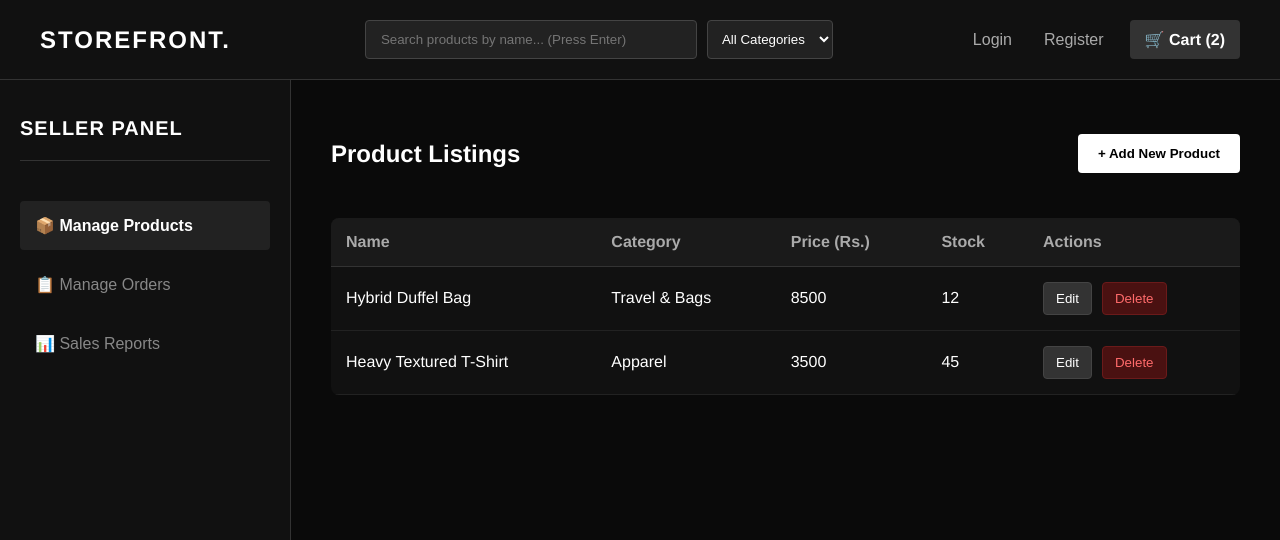
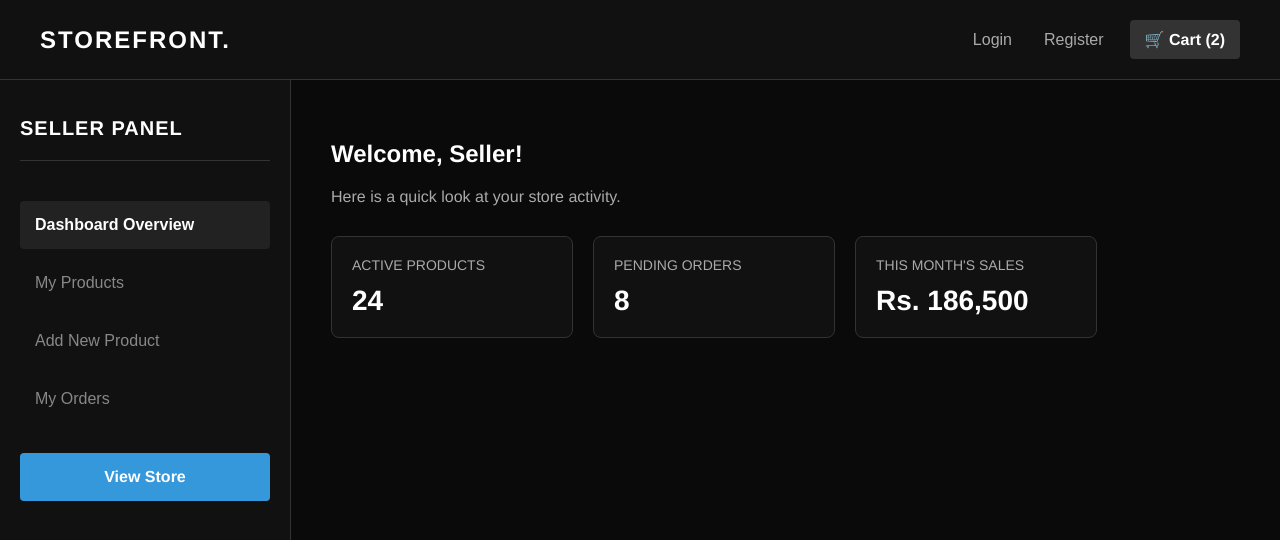
Before and after one commit to sj0002/OnlineShoppingSystem, a React (Create React App) app in the folder frontend/: page /seller in a window 1280 px wide. Shown: the top 540 px of the page. Built offline with nearby package versions, Linux system fonts and the light colour scheme.

Commit message:
feat: add SellerDashboard and update Navbar

```diff
--- a/frontend/src/Navbar.js
+++ b/frontend/src/Navbar.js
@@ -10,7 +10,10 @@ function Navbar({
 }) {
     const navigate = useNavigate();
     const { pathname } = useLocation();
-    const isAuthRoute = pathname === '/login' || pathname === '/register';
+    const isAuthRoute = pathname === '/login'
+        || pathname === '/register'
+        || pathname.startsWith('/admin')
+        || pathname.startsWith('/seller');
 
     const handleSearch = (e) => {
         // Check if the user pressed the 'Enter' key and the search isn't empty
--- a/frontend/src/pages/SellerDashboard.js
+++ b/frontend/src/pages/SellerDashboard.js
@@ -1,45 +1,65 @@
-// frontend/src/pages/SellerDashboard.js
 import React, { useState } from 'react';
+import { Link } from 'react-router-dom';
 
 function SellerDashboard() {
-    const [activeTab, setActiveTab] = useState('products');
+    const [activeTab, setActiveTab] = useState('overview');
+
+    const navigationItems = [
+        { id: 'overview', label: 'Dashboard Overview' },
+        { id: 'products', label: 'My Products' },
+        { id: 'add-product', label: 'Add New Product' },
+        { id: 'orders', label: 'My Orders' },
+    ];
 
     return (
         <div style={styles.dashboardContainer}>
-
-            {/* Sidebar Navigation */}
             <aside style={styles.sidebar}>
                 <h2 style={styles.brand}>SELLER PANEL</h2>
                 <nav style={styles.nav}>
-                    <button
-                        style={activeTab === 'products' ? styles.activeNavItem : styles.navItem}
-                        onClick={() => setActiveTab('products')}
-                    >
-                        📦 Manage Products
-                    </button>
-                    <button
-                        style={activeTab === 'orders' ? styles.activeNavItem : styles.navItem}
-                        onClick={() => setActiveTab('orders')}
-                    >
-                        📋 Manage Orders
-                    </button>
-                    <button style={styles.navItem}>
-                        📊 Sales Reports
-                    </button>
+                    {navigationItems.map((item) => (
+                        <button
+                            key={item.id}
+                            type="button"
+                            style={activeTab === item.id ? styles.activeNavItem : styles.navItem}
+                            onClick={() => setActiveTab(item.id)}
+                        >
+                            {item.label}
+                        </button>
+                    ))}
+                    <Link to="/" style={styles.storeLink}>View Store</Link>
                 </nav>
             </aside>
 
-            {/* Main Workspace */}
             <main style={styles.mainContent}>
+                {activeTab === 'overview' && (
+                    <section>
+                        <h2>Welcome, Seller!</h2>
+                        <p style={styles.mutedText}>Here is a quick look at your store activity.</p>
+                        <div style={styles.statsGrid}>
+                            <div style={styles.statCard}>
+                                <span style={styles.statLabel}>Active Products</span>
+                                <strong style={styles.statValue}>24</strong>
+                            </div>
+                            <div style={styles.statCard}>
+                                <span style={styles.statLabel}>Pending Orders</span>
+                                <strong style={styles.statValue}>8</strong>
+                            </div>
+                            <div style={styles.statCard}>
+                                <span style={styles.statLabel}>This Month&apos;s Sales</span>
+                                <strong style={styles.statValue}>Rs. 186,500</strong>
+                            </div>
+                        </div>
+                    </section>
+                )}
 
-                {/* Products Tab */}
                 {activeTab === 'products' && (
-                    <div>
+                    <section>
                         <div style={styles.headerRow}>
-                            <h2>Product Listings</h2>
-                            <button style={styles.addBtn}>+ Add New Product</button>
+                            <h2>My Products</h2>
+                            <button type="button" style={styles.addBtn} onClick={() => setActiveTab('add-product')}>
+                                Add New Product
+                            </button>
                         </div>
-
                         <table style={styles.table}>
                             <thead>
                                 <tr>
@@ -47,39 +67,41 @@ function SellerDashboard() {
                                     <th style={styles.th}>Category</th>
                                     <th style={styles.th}>Price (Rs.)</th>
                                     <th style={styles.th}>Stock</th>
-                                    <th style={styles.th}>Actions</th>
                                 </tr>
                             </thead>
                             <tbody>
                                 <tr style={styles.tr}>
                                     <td style={styles.td}>Hybrid Duffel Bag</td>
-                                    <td style={styles.td}>Travel & Bags</td>
+                                    <td style={styles.td}>Travel &amp; Bags</td>
                                     <td style={styles.td}>8500</td>
                                     <td style={styles.td}>12</td>
-                                    <td style={styles.td}>
-                                        <button style={styles.actionBtn}>Edit</button>
-                                        <button style={styles.deleteBtn}>Delete</button>
-                                    </td>
                                 </tr>
                                 <tr style={styles.tr}>
                                     <td style={styles.td}>Heavy Textured T-Shirt</td>
                                     <td style={styles.td}>Apparel</td>
                                     <td style={styles.td}>3500</td>
                                     <td style={styles.td}>45</td>
-                                    <td style={styles.td}>
-                                        <button style={styles.actionBtn}>Edit</button>
-                                        <button style={styles.deleteBtn}>Delete</button>
-                                    </td>
                                 </tr>
                             </tbody>
                         </table>
-                    </div>
+                    </section>
                 )}
 
-                {/* Orders Tab */}
+                {activeTab === 'add-product' && (
+                    <section>
+                        <h2>Add New Product</h2>
+                        <div style={styles.placeholderPanel}>
+                            <p style={styles.mutedText}>Product creation form coming soon.</p>
+                            <button type="button" style={styles.addBtn} onClick={() => setActiveTab('products')}>
+                                View My Products
+                            </button>
+                        </div>
+                    </section>
+                )}
+
                 {activeTab === 'orders' && (
-                    <div>
-                        <h2>Order Management</h2>
+                    <section>
+                        <h2>My Orders</h2>
                         <table style={styles.table}>
                             <thead>
                                 <tr>
@@ -87,7 +109,6 @@ function SellerDashboard() {
                                     <th style={styles.th}>Customer</th>
                                     <th style={styles.th}>Total (Rs.)</th>
                                     <th style={styles.th}>Status</th>
-                                    <th style={styles.th}>Action</th>
                                 </tr>
                             </thead>
                             <tbody>
@@ -95,25 +116,12 @@ function SellerDashboard() {
                                     <td style={styles.td}>#ORD-001</td>
                                     <td style={styles.td}>John Doe</td>
                                     <td style={styles.td}>12000</td>
-                                    <td style={styles.td}>
-                                        <select style={styles.statusSelect} defaultValue="Pending">
-                                            <option value="Pending">Pending</option>
-                                            <option value="Confirmed">Confirmed</option>
-                                            <option value="Packed">Packed</option>
-                                            <option value="Shipped">Shipped</option>
-                                            <option value="Delivered">Delivered</option>
-                                            <option value="Cancelled">Cancelled</option>
-                                        </select>
-                                    </td>
-                                    <td style={styles.td}>
-                                        <button style={styles.actionBtn}>Update</button>
-                                    </td>
+                                    <td style={styles.td}>Pending</td>
                                 </tr>
                             </tbody>
                         </table>
-                    </div>
+                    </section>
                 )}
-
             </main>
         </div>
     );
@@ -155,7 +163,6 @@ const styles = {
         fontSize: '16px',
         cursor: 'pointer',
         borderRadius: '4px',
-        transition: 'background-color 0.2s',
     },
     activeNavItem: {
         backgroundColor: '#222',
@@ -168,9 +175,56 @@ const styles = {
         borderRadius: '4px',
         fontWeight: 'bold',
     },
+    storeLink: {
+        display: 'block',
+        backgroundColor: '#3498db',
+        color: '#fff',
+        padding: '15px',
+        textAlign: 'center',
+        fontSize: '16px',
+        fontWeight: 'bold',
+        textDecoration: 'none',
+        borderRadius: '4px',
+        marginTop: '20px',
+    },
     mainContent: {
         flex: 1,
         padding: '40px',
+    },
+    mutedText: {
+        color: '#aaa',
+    },
+    statsGrid: {
+        display: 'flex',
+        gap: '20px',
+        flexWrap: 'wrap',
+        marginTop: '30px',
+    },
+    statCard: {
+        display: 'flex',
+        flexDirection: 'column',
+        gap: '12px',
+        minWidth: '200px',
+        backgroundColor: '#111',
+        border: '1px solid #333',
+        padding: '20px',
+        borderRadius: '8px',
+    },
+    statLabel: {
+        color: '#aaa',
+        fontSize: '14px',
+        textTransform: 'uppercase',
+    },
+    statValue: {
+        fontSize: '28px',
+    },
+    placeholderPanel: {
+        maxWidth: '600px',
+        marginTop: '25px',
+        padding: '25px',
+        backgroundColor: '#111',
+        border: '1px solid #333',
+        borderRadius: '8px',
     },
     headerRow: {
         display: 'flex',
@@ -191,8 +245,6 @@ const styles = {
         width: '100%',
         borderCollapse: 'collapse',
         backgroundColor: '#111',
-        borderRadius: '8px',
-        overflow: 'hidden',
     },
     th: {
         backgroundColor: '#1a1a1a',
@@ -208,30 +260,6 @@ const styles = {
         padding: '15px',
         verticalAlign: 'middle',
     },
-    actionBtn: {
-        backgroundColor: '#333',
-        color: '#fff',
-        border: '1px solid #444',
-        padding: '8px 12px',
-        marginRight: '10px',
-        borderRadius: '4px',
-        cursor: 'pointer',
-    },
-    deleteBtn: {
-        backgroundColor: '#4a1111',
-        color: '#ff6b6b',
-        border: '1px solid #6b1a1a',
-        padding: '8px 12px',
-        borderRadius: '4px',
-        cursor: 'pointer',
-    },
-    statusSelect: {
-        backgroundColor: '#222',
-        color: '#fff',
-        border: '1px solid #444',
-        padding: '8px',
-        borderRadius: '4px',
-    }
 };
 
 export default SellerDashboard;
```
